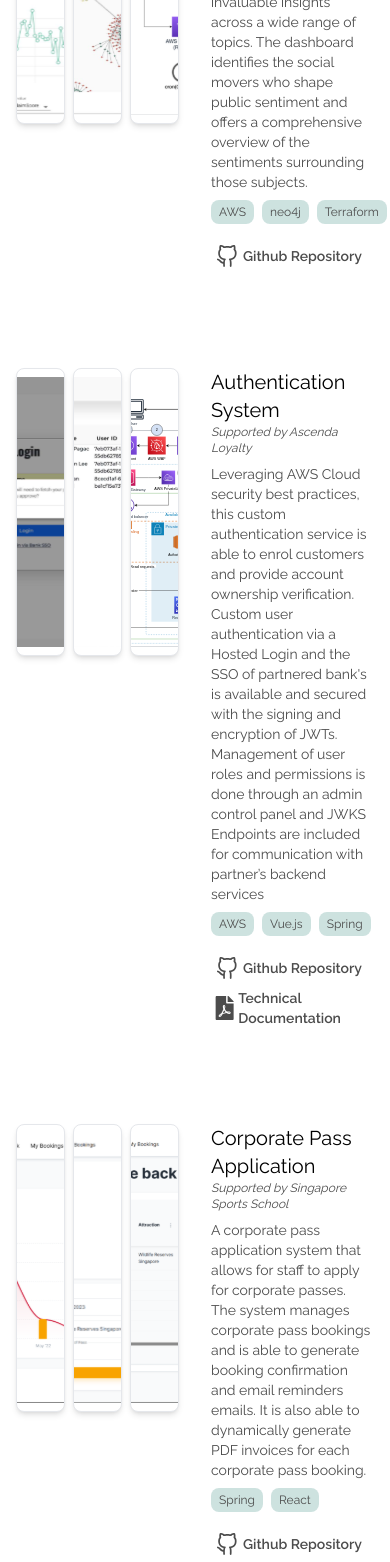
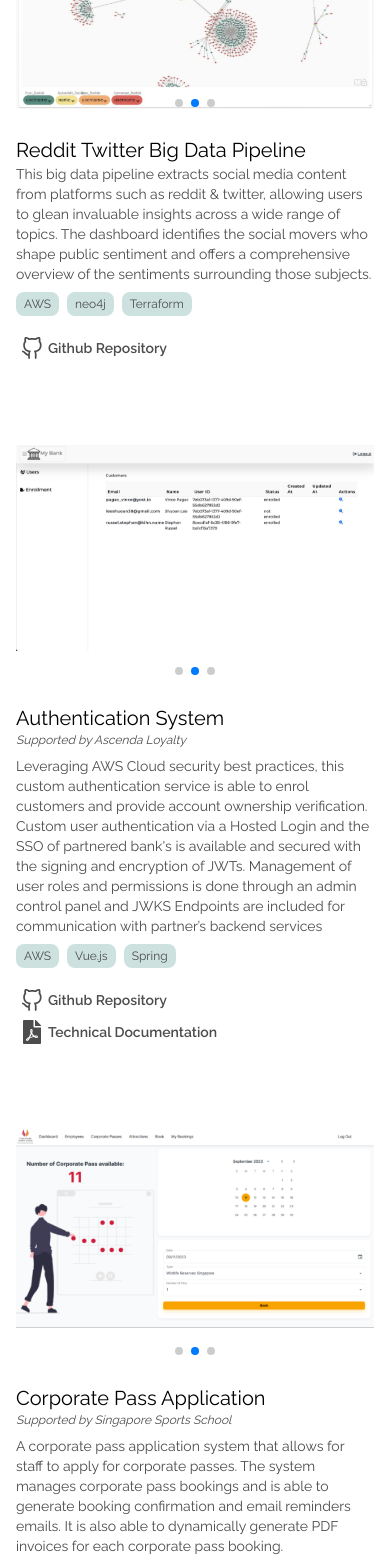
Before and after one commit to leeshuoan/shuoan-site, a Next.js app: page /projects in a window 390 px wide. Shown: the part 260-1822 px from the top of the page. Built offline with nearby package versions, Linux system fonts and the light colour scheme.

Commit message:
project page mobile responsiveness

```diff
--- a/components/projects/AuthenticationSystem.tsx
+++ b/components/projects/AuthenticationSystem.tsx
@@ -1,6 +1,11 @@
 import { useState } from "react";
 import { GithubIcon, CloseIcon } from "@/components/SVGIcons";
 import { FaFilePdf } from 'react-icons/fa';
+import SwiperCore, { Pagination, Autoplay } from 'swiper';
+import { Swiper, SwiperSlide } from 'swiper/react';
+import 'swiper/swiper-bundle.css'
+
+SwiperCore.use([Pagination, Autoplay]);
 
 const AuthenticationSystem = () => {
   const [hoveredIndex, setHoveredIndex] = useState<number | null>(null);
@@ -28,7 +33,21 @@
 
   return (
     <>
-      <div className="col-span-6 flex gap-2 mt-16">
+      <Swiper
+        spaceBetween={10}
+        slidesPerView={1}
+        pagination={{ clickable: true }}
+        autoplay={{ delay: 3000 }}
+        className="sm:hidden h-72 mt-10"
+      >
+        {images.map((image, index) => (
+          <SwiperSlide key={index} className="flex justify-center">
+            <img className="object-scale-down h-full" src={image} />
+          </SwiperSlide>
+        ))}
+      </Swiper>
+
+      <div className="hidden sm:flex col-span-6 gap-2">
 
         {images.map((image, index) => (
           <div
@@ -56,7 +75,7 @@
         </div>
       )}
 
-      <div className="col-span-6 mt-16">
+      <div className="col-span-6 mt-3 md:mt-16">
         <p className="text-xl dark:text-white">
           Authentication System
         </p>
--- a/components/projects/CorporatePassApplication.tsx
+++ b/components/projects/CorporatePassApplication.tsx
@@ -1,5 +1,10 @@
 import { useState } from "react";
 import { GithubIcon, CloseIcon } from "@/components/SVGIcons";
+import SwiperCore, { Pagination, Autoplay } from 'swiper';
+import { Swiper, SwiperSlide } from 'swiper/react';
+import 'swiper/swiper-bundle.css'
+
+SwiperCore.use([Pagination, Autoplay]);
 
 const CorporatePassApplication = () => {
   const [hoveredIndex, setHoveredIndex] = useState<number | null>(null);
@@ -27,7 +32,21 @@
 
   return (
     <>
-      <div className="col-span-6 flex gap-2 mt-16">
+      <Swiper
+        spaceBetween={10}
+        slidesPerView={1}
+        pagination={{ clickable: true }}
+        autoplay={{ delay: 3000 }}
+        className="sm:hidden h-72 mt-10"
+      >
+        {images.map((image, index) => (
+          <SwiperSlide key={index} className="flex justify-center">
+            <img className="object-scale-down h-full" src={image} />
+          </SwiperSlide>
+        ))}
+      </Swiper>
+
+      <div className="hidden sm:flex col-span-6 gap-2">
 
       {images.map((image, index) => (
           <div
@@ -55,7 +74,7 @@
         </div>
       )}
 
-      <div className="col-span-6 mt-16">
+      <div className="col-span-6 mt-3 md:mt-16">
         <p className="text-xl dark:text-white">
           Corporate Pass Application
         </p>
--- a/components/projects/RedditTwitterPipeline.tsx
+++ b/components/projects/RedditTwitterPipeline.tsx
@@ -1,6 +1,11 @@
 import { useState } from "react";
 import { GithubIcon } from "@/components/SVGIcons";
 import { CloseIcon } from '@/components/SVGIcons';
+import SwiperCore, { Pagination, Autoplay } from 'swiper';
+import { Swiper, SwiperSlide } from 'swiper/react';
+import 'swiper/swiper-bundle.css'
+
+SwiperCore.use([Pagination, Autoplay]);
 
 const RedditTwitterPipeline = () => {
   const [hoveredIndex, setHoveredIndex] = useState<number | null>(null);
@@ -28,7 +33,21 @@
 
   return (
     <>
-      <div className="col-span-6 flex gap-2">
+      <Swiper
+        spaceBetween={10}
+        slidesPerView={1}
+        pagination={{ clickable: true }}
+        autoplay={{ delay: 3000 }}
+        className="sm:hidden h-72"
+      >
+        {images.map((image, index) => (
+          <SwiperSlide key={index} className="flex justify-center">
+            <img className="object-scale-down h-full" src={image} />
+          </SwiperSlide>
+        ))}
+      </Swiper>
+
+      <div className="hidden sm:flex col-span-6 gap-2">
 
         {images.map((image, index) => (
           <div
@@ -57,7 +76,7 @@
       )}
 
       <div className="col-span-6">
-        <p className="text-xl dark:text-white">
+        <p className="text-xl mt-3 md:mt-0 dark:text-white">
           Reddit Twitter Big Data Pipeline
         </p>
         <p className="text-sm text-[#4C4C4C] dark:text-[#BFBFBF]">
--- a/next.config.js
+++ b/next.config.js
@@ -1,6 +1,6 @@
 /** @type {import('next').NextConfig} */
 const nextConfig = {
-  reactStrictMode: true,
+  reactStrictMode: false,
 
   webpack(config) {
     config.module.rules.push({
--- a/package.json
+++ b/package.json
@@ -23,6 +23,8 @@
     "react": "18.2.0",
     "react-dom": "18.2.0",
     "react-icons": "^4.8.0",
+    "sass": "^1.66.1",
+    "swiper": "^6.8.4",
     "tailwindcss": "3.3.2",
     "typescript": "5.0.4"
   }
--- a/pages/projects.tsx
+++ b/pages/projects.tsx
@@ -12,7 +12,7 @@
 
       <div
         id="projects"
-        className="max-w-7xl mx-auto px-4 sm:px-6 lg:px-8 grid grid-cols-12 mt-10 gap-8 mb-16"
+        className="max-w-7xl mx-auto px-4 sm:px-6 lg:px-8 sm:grid sm:grid-cols-12 mt-10 gap-8 mb-16"
       >
         <RedditTwitterPipeline />
         <AuthenticationSystem />
```
Also changed, not shown: 1 other file (tests, documents, lock files or other folders).
